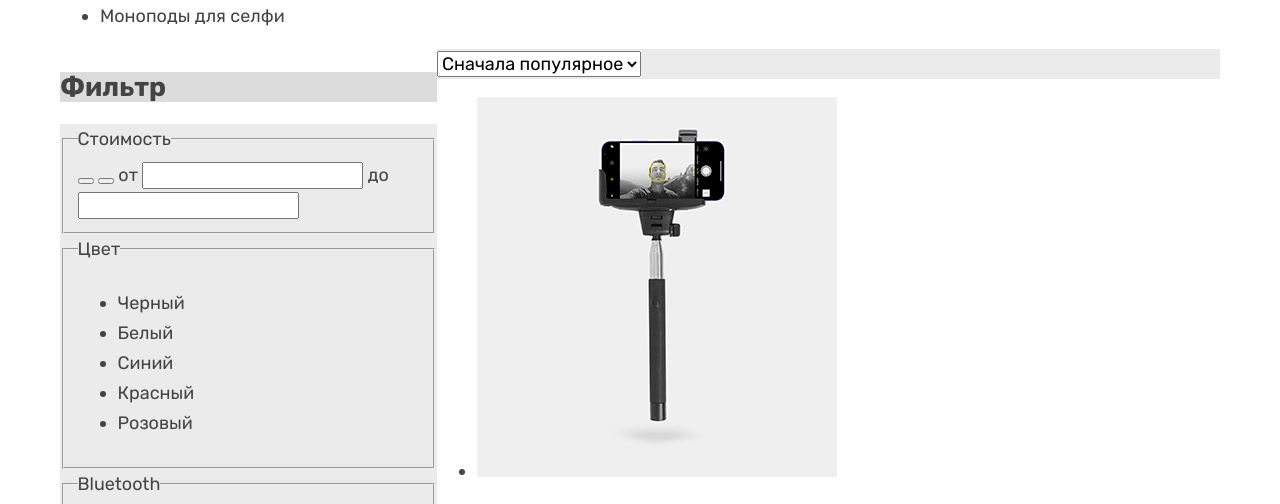
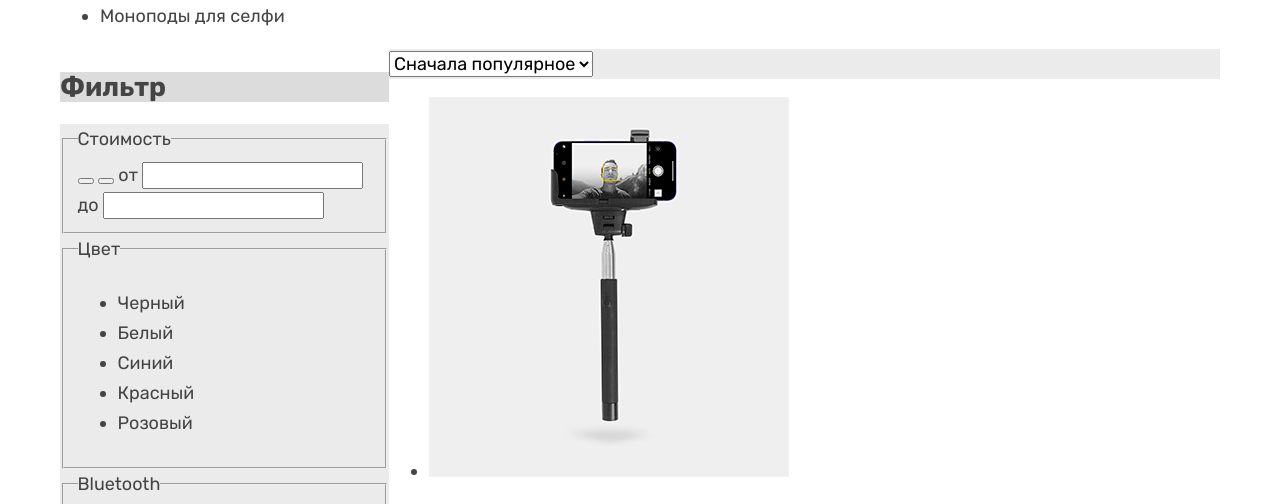
Before and after one commit to sergeymozokhin/1926325-device-32, a plain HTML site: page monopods.html in a window 1280 px wide. Shown: the part 242-746 px from the top of the page. Drawn offline with Linux system fonts and the light colour scheme.

Commit message:
Страница каталога - ремарки
Фильтры и каталог сделал на флексах без размеров.

```diff
--- a/styles/styles.css
+++ b/styles/styles.css
@@ -454,10 +454,11 @@ body {
   display: flex;
 }
 .monopods-products {
-  width: 468px;
+  flex-shrink: 0;
+  flex-basis: 329px;
 }
 .catalog-right-column {
-  width: 972px;
+  flex-grow: 1;
 }
 .sorting-inner {
   background-color: #ebebeb;
```
